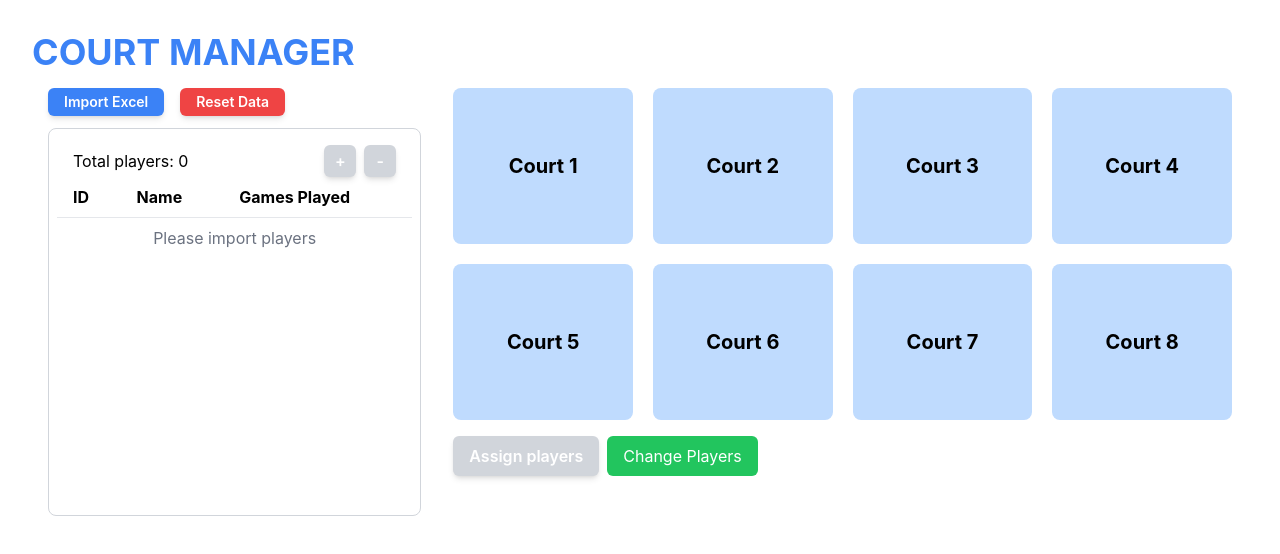
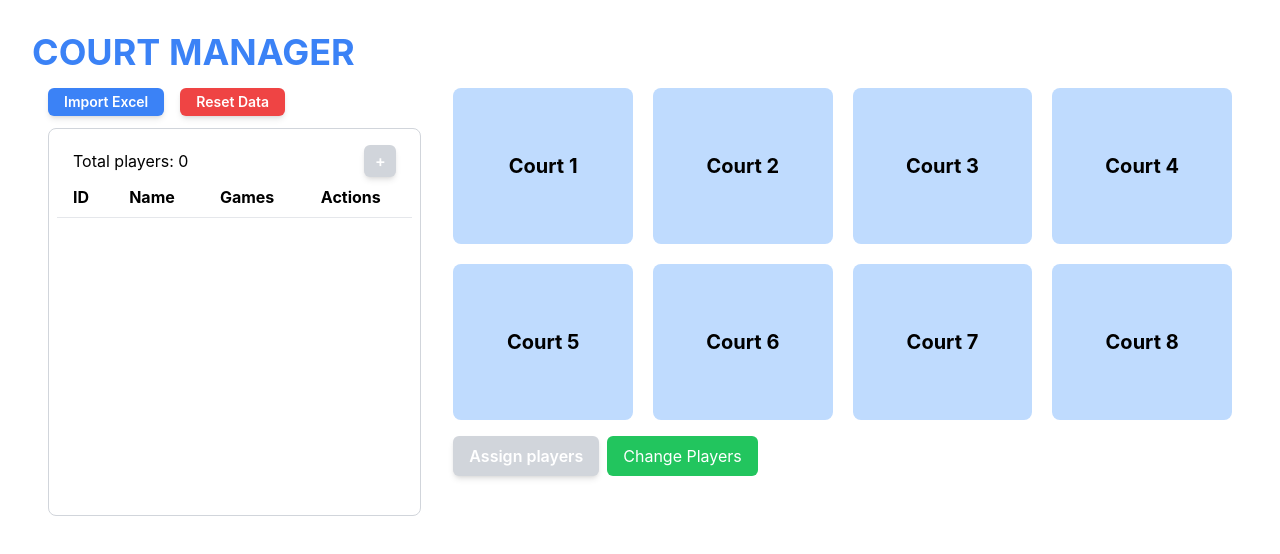
Before and after one commit to saurus2/courtmanager, a React (Create React App) app in the folder court-manager/: page / in a window 1280 px wide. Shown: the top 554 px of the page. Built offline with nearby package versions, Linux system fonts and the light colour scheme.

Commit message:
adding Games count increasing and decreasing

```diff
--- a/court-manager/src/components/StatusTable.js
+++ b/court-manager/src/components/StatusTable.js
@@ -7,6 +7,19 @@ function StatusTable({ players, setPlayers, currentStartIndex }) {
   const [selectedPlayerId, setSelectedPlayerId] = useState(null);
   const [isSearchModalOpen, setIsSearchModalOpen] = useState(false);
   const [searchName, setSearchName] = useState(''); // 검색 이름
+
+  const updatePlayingCount = (playerId, increment) => {
+    const updatedPlayers = players.map((player) => {
+      if (player.id === playerId) {
+        const newCount = Math.max((player.playingCount || 0) + increment, 0); // 최소값 0
+        return { ...player, playingCount: newCount };
+      }
+      return player;
+    });
+
+    setPlayers(updatedPlayers);
+    localStorage.setItem('players', JSON.stringify(updatedPlayers)); // LocalStorage에 저장
+  };
 
   // Search modal window
   const openSearchModal = () => setIsSearchModalOpen(true);
@@ -116,35 +129,22 @@ function StatusTable({ players, setPlayers, currentStartIndex }) {
         <p>Total players: {players.length}</p>
         <div className='flex space-x-2'>
           <button
-            onClick={openModal} // 모달 열기
+            onClick={openModal}
             className={`w-8 h-8 flex items-center justify-center ${
               players.length > 0
                 ? 'bg-green-500 hover:bg-green-600'
                 : 'bg-gray-300 cursor-default'
-            }  text-white font-semibold rounded-md shadow-md  transition-all duration-200`}
+            }  text-white font-semibold rounded-md shadow-md transition-all duration-200`}
             disabled={players.length === 0}
           >
             +
           </button>
-          <button
-            onClick={removeSelectedPlayer}
-            className={`w-8 h-8 flex items-center justify-center ${
-              players.length > 0
-                ? 'bg-red-500 hover:bg-red-600'
-                : 'bg-gray-300 cursor-default'
-            }  text-white font-semibold rounded-md shadow-md  transition-all duration-200`}
-            disabled={players.length === 0}
-          >
-            -
-          </button>
         </div>
       </div>
 
-      {/* 모달 창 */}
       {isModalOpen && (
         <div className='fixed inset-0 bg-black bg-opacity-50 flex items-center justify-center z-50'>
           <div className='bg-white p-6 rounded-lg shadow-lg w-1/3'>
-            {/* 모달 헤더 */}
             <div className='flex justify-between items-center mb-4'>
               <h2 className='text-lg font-bold'>Add Player</h2>
               <button
@@ -154,8 +154,6 @@ function StatusTable({ players, setPlayers, currentStartIndex }) {
                 &times;
               </button>
             </div>
-
-            {/* 이름 입력 */}
             <div className='mb-4'>
               <label
                 htmlFor='playerName'
@@ -171,17 +169,15 @@ function StatusTable({ players, setPlayers, currentStartIndex }) {
                 className='w-full px-3 py-2 border border-gray-300 rounded-md focus:outline-none focus:ring-2 focus:ring-blue-500'
               />
             </div>
-
-            {/* 버튼 영역 */}
             <div className='flex justify-end space-x-4'>
               <button
-                onClick={addPlayer} // 플레이어 추가
+                onClick={addPlayer}
                 className='px-4 py-2 bg-blue-500 text-white font-semibold rounded-md hover:bg-blue-600 transition-all duration-200'
               >
                 Add
               </button>
               <button
-                onClick={closeModal} // 모달 닫기
+                onClick={closeModal}
                 className='px-4 py-2 bg-gray-300 text-gray-700 font-semibold rounded-md hover:bg-gray-400 transition-all duration-200'
               >
                 Cancel
@@ -190,40 +186,71 @@ function StatusTable({ players, setPlayers, currentStartIndex }) {
           </div>
         </div>
       )}
+
       <table className='table-auto w-full text-left'>
         <thead>
           <tr className='border-b'>
-            <th className='px-4 py-2'>ID</th> {/* ID 컬럼 추가 */}
+            <th className='px-4 py-2'>ID</th>
             <th className='px-4 py-2'>Name</th>
-            <th className='px-4 py-2'>Games Played</th>
+            <th className='px-4 py-2'>Games</th>
+            <th className='px-4 py-2'>Actions</th>
           </tr>
         </thead>
         <tbody>
-          {players.filter((player) => player.checkedIn === 'Y').length > 0 ? (
-            players
-              .filter((player) => player.checkedIn === 'Y')
-              .map((player) => (
+          {players.map((player) => (
             <tr
               key={player.id}
-                  onClick={() => handlePlayerClick(player.id)}
+              onClick={() => setSelectedPlayerId(player.id)}
               className={`cursor-pointer ${
                 selectedPlayerId === player.id
                   ? 'bg-blue-100 border-blue-500'
                   : 'hover:bg-gray-100'
               }`}
             >
-                  <td className='px-4 py-2'>{player.id}</td> {/* ID 표시 */}
+              <td className='px-4 py-2'>{player.id}</td>
               <td className='px-4 py-2'>{player.name}</td>
-                  <td className='px-4 py-2'>{player.playingCount || 0}</td>
-                </tr>
-              ))
-          ) : (
-            <tr>
-              <td colSpan='3' className='px-4 py-2 text-center text-gray-500'>
-                Please import players
+              <td className='px-4 py-2 flex items-center'>
+                {player.playingCount || 0}
+                {selectedPlayerId === player.id && (
+                  <div className='ml-2 flex space-x-1'>
+                    <button
+                      className='px-2 py-1 bg-black text-white rounded-md'
+                      onClick={(e) => {
+                        e.stopPropagation();
+                        updatePlayingCount(player.id, 1); // +1
+                      }}
+                    >
+                      +
+                    </button>
+                    <button
+                      className='px-2 py-1 bg-red-500 text-white rounded-md'
+                      onClick={(e) => {
+                        e.stopPropagation();
+                        updatePlayingCount(player.id, -1); // -1
+                      }}
+                    >
+                      -
+                    </button>
+                  </div>
+                )}
+              </td>
+              <td className='px-4 py-2'>
+                {selectedPlayerId === player.id && (
+                  <div className='flex space-x-2'>
+                    <button
+                      className='px-2 py-1 bg-red-500 text-white rounded-md'
+                      onClick={(e) => {
+                        e.stopPropagation();
+                        removeSelectedPlayer();
+                      }}
+                    >
+                      -
+                    </button>
+                  </div>
+                )}
               </td>
             </tr>
-          )}
+          ))}
         </tbody>
       </table>
     </div>
```
Lines whose indentation alone changed are shown as unchanged.
